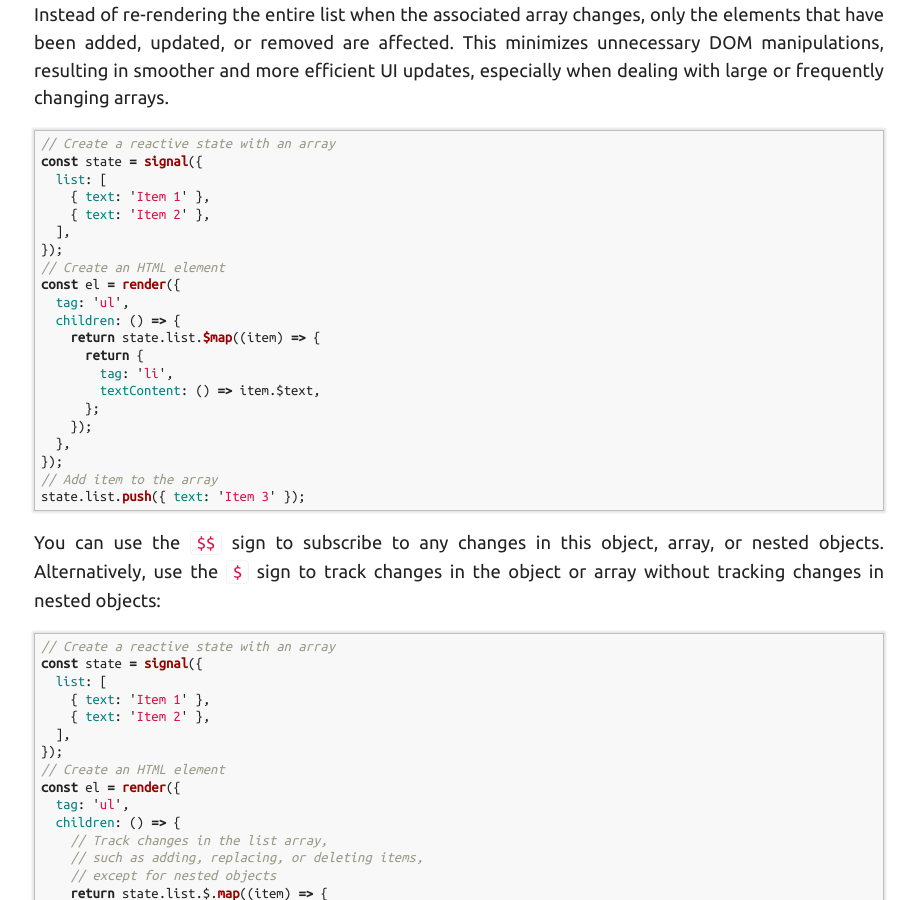
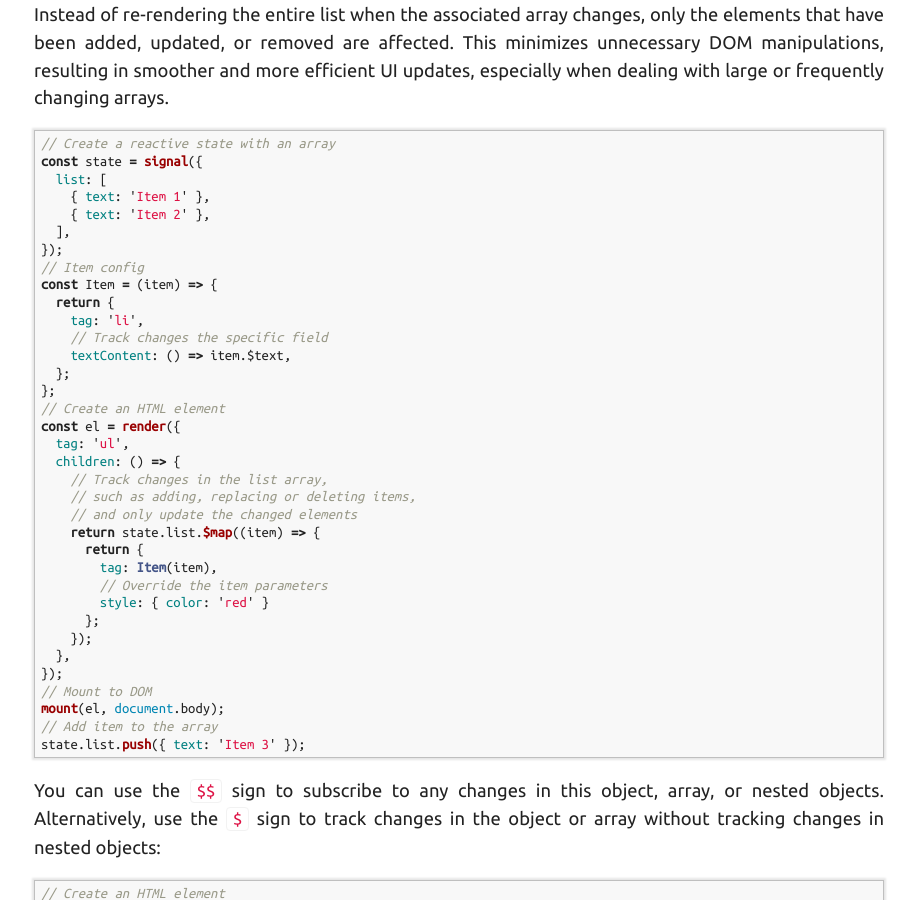
Before and after one commit to meefik/meefik.github.io, a Jekyll site: the page built from pages/neux/index.md, in a window 1280 px wide and 900 px high, scrolled down 8064 px. Shown: the whole window, without its empty margins (181-1098 px from the left). Built offline with Jekyll 4.4.1, drawn with Linux system fonts in a browser that asks for light colours.

Commit message:
Update neux page

````diff
--- a/pages/neux/index.md
+++ b/pages/neux/index.md
@@ -325,18 +325,32 @@ const state = signal({
     { text: 'Item 2' },
   ],
 });
+// Item config
+const Item = (item) => {
+  return {
+    tag: 'li',
+    // Track changes the specific field
+    textContent: () => item.$text,
+  };
+};
 // Create an HTML element
 const el = render({
   tag: 'ul',
   children: () => {
+    // Track changes in the list array,
+    // such as adding, replacing or deleting items,
+    // and only update the changed elements
     return state.list.$map((item) => {
       return {
-        tag: 'li',
-        textContent: () => item.$text,
+        tag: Item(item),
+        // Override the item parameters
+        style: { color: 'red' }
       };
     });
   },
 });
+// Mount to DOM
+mount(el, document.body);
 // Add item to the array
 state.list.push({ text: 'Item 3' });
 ```
@@ -344,13 +358,6 @@ state.list.push({ text: 'Item 3' });
 You can use the `$$` sign to subscribe to any changes in this object, array, or nested objects. Alternatively, use the `$` sign to track changes in the object or array without tracking changes in nested objects:
 
 ```js
-// Create a reactive state with an array
-const state = signal({
-  list: [
-    { text: 'Item 1' },
-    { text: 'Item 2' },
-  ],
-});
 // Create an HTML element
 const el = render({
   tag: 'ul',
@@ -400,6 +407,7 @@ const fragment = render([
 // Mount to DOM
 mount(fragment, document.body);
 ```
+
 ## Localization
 
 Localization is used to display the application interface in different languages.You can use localized number and date formatting with [Intl.NumberFormat](https://developer.mozilla.org/docs/Web/JavaScript/Reference/Global_Objects/Intl/NumberFormat) and [Intl.DateTimeFormat](https://developer.mozilla.org/docs/Web/JavaScript/Reference/Global_Objects/Intl/DateTimeFormat).
````
